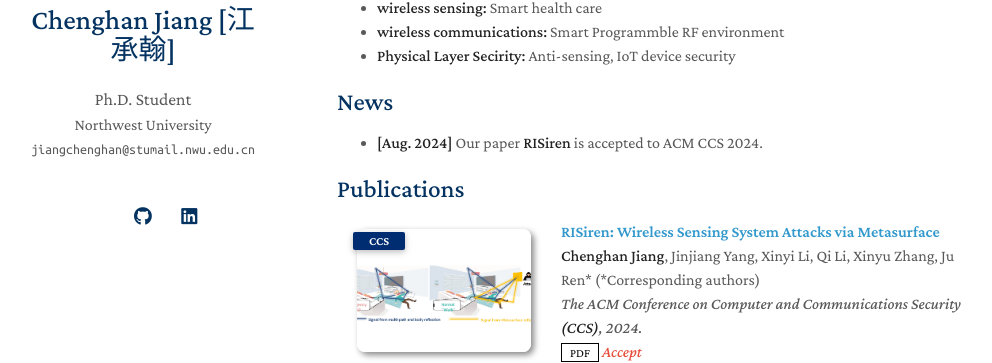
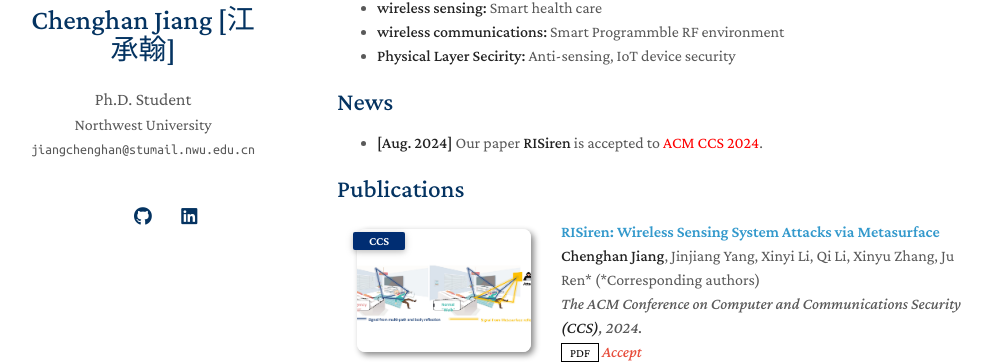
Before and after one commit to HappyChenghan/HappyChenghan.github.io, a Jekyll site: the page built from index.md, in a window 1280 px wide and 1243 px high. Shown: the part 247-610 px from the top of the window, without its empty margins (133-1125 px from the left). Built offline with Jekyll 4.4.1, drawn with Linux system fonts in a browser that asks for light colours; a style sheet for code colours, icons or effects is not loaded; our own code applies the rules of GitHub Pages for plain Markdown files.

Commit message:
Update index.md

```diff
--- a/index.md
+++ b/index.md
@@ -14,7 +14,7 @@ I am a phd in the Department of Computer Science and Technology, Northwest unive
 
 ## News
 
-- **[Aug. 2024]** Our paper **RISiren**  is accepted to ACM CCS 2024.
+- **[Aug. 2024]** Our paper **RISiren**  is accepted to <span style="color: red;">ACM CCS 2024</span>.
 
 
 {% include_relative _includes/publications.md %}
```
